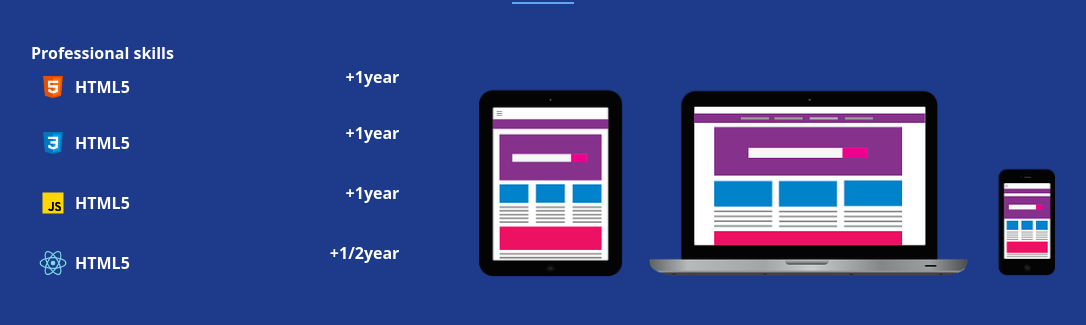
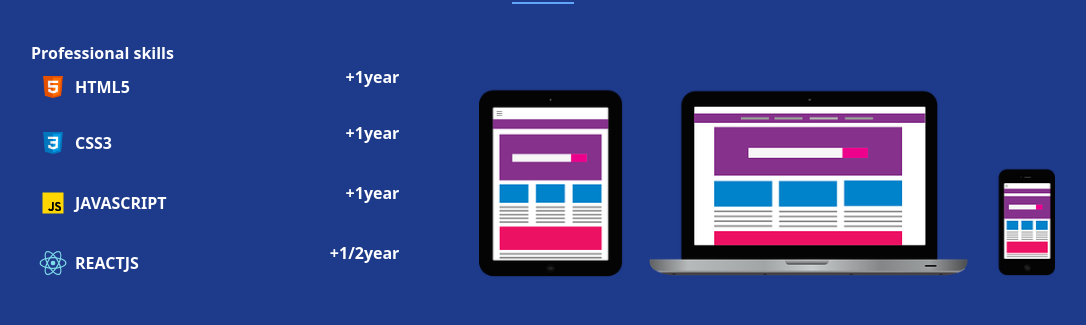
Before and after one commit to closedwall/tailwind-potfolio, a website built with Vite: page index.html in a window 1280 px wide. Shown: the part 1059-1384 px from the top of the page, without its empty margins (97-1183 px from the left). Built offline with nearby package versions, Linux system fonts and the light colour scheme.

Commit message:
corrected skills left

```diff
--- a/index.html
+++ b/index.html
@@ -113,21 +113,21 @@
                         <div class="html5 text-center flex justify-between mb-4">
                             <div class="flex">
                                 <img class="m-2 h-w-7 w-7" src="/images/css.png" alt="css">
-                                <span class="m-auto">HTML5</span>
+                                <span class="m-auto">CSS3</span>
                             </div>
                             <div>+1year</div>
                         </div>
                         <div class="html5 text-center flex justify-between mb-4">
                             <div class="flex">
                                 <img class="m-2 h-w-7 w-7" src="/images/javascript.png" alt="javascript">
-                                <span class="m-auto">HTML5</span>
+                                <span class="m-auto">JAVASCRIPT</span>
                             </div>
                             <div>+1year</div>
                         </div>
                         <div class="html5 text-center flex justify-between mb-4">
                             <div class="flex">
                                 <img class="m-2 h-w-7 w-7" src="/images/react.png" alt="react">
-                                <span class="m-auto">HTML5</span>
+                                <span class="m-auto">REACTJS</span>
                             </div>
                             <div>+1/2year</div>
                         </div>
```
Also changed, not shown: dist/assets/aboutdp-ecce7228.jpeg (added), dist/assets/photonew-edebfcb6.jpg (added), dist/assets/responsive-526ab4dd.png (added), dist/index.html (added), 1 other file.
